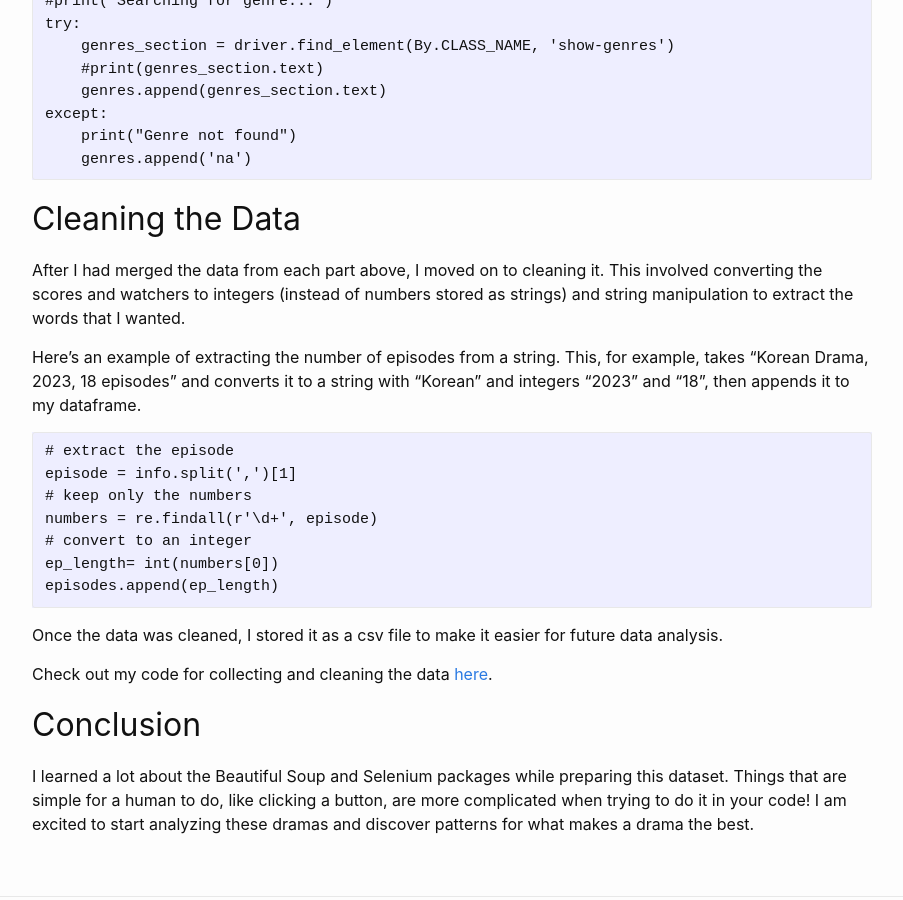
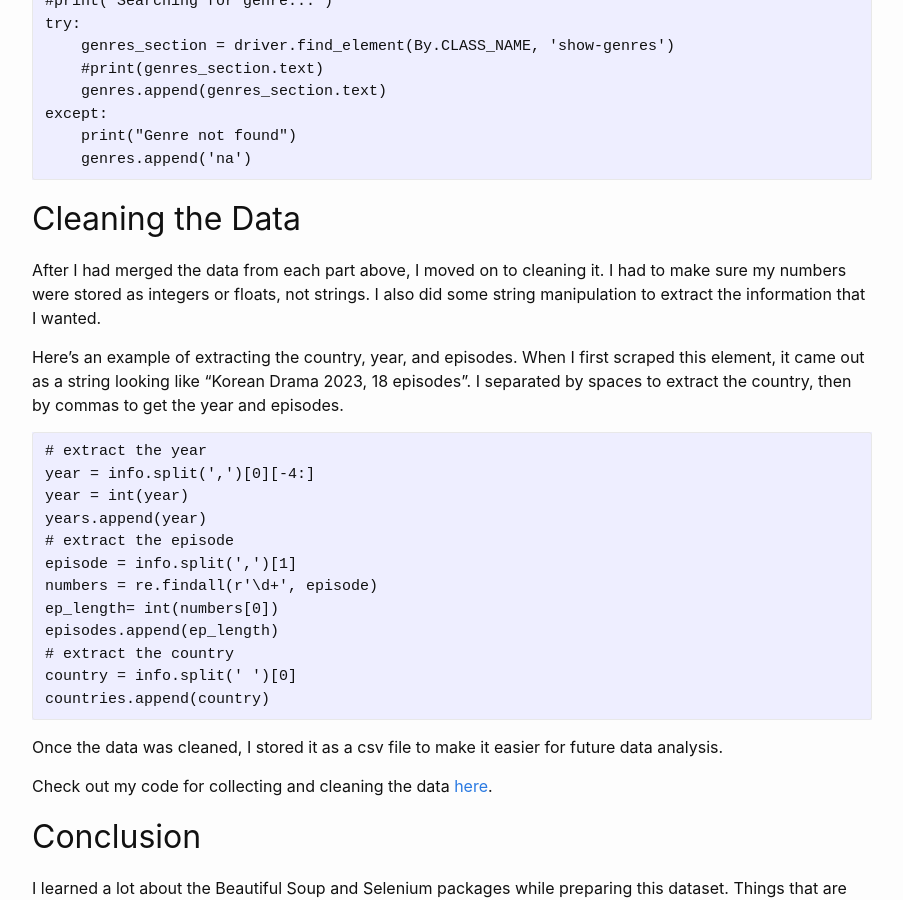
Before and after one commit to camilla47/camilla47.github.io, a Jekyll site: the page built from _posts/2023-12-09-data-collect.md, in a window 1280 px wide and 900 px high, scrolled down 2047 px. Shown: the whole window, without its empty margins (188-1091 px from the left). Built offline with Jekyll 4.4.1, drawn with Linux system fonts in a browser that asks for light colours; comment, search, counter and statistics services are not loaded.

Commit message:
string manip explanation

````diff
--- a/_posts/2023-12-09-data-collect.md
+++ b/_posts/2023-12-09-data-collect.md
@@ -75,18 +75,23 @@ except:
 ```
 
 ## Cleaning the Data
-After I had merged the data from each part above, I moved on to cleaning it. This involved converting the scores and watchers to integers (instead of numbers stored as strings) and string manipulation to extract the words that I wanted.
+After I had merged the data from each part above, I moved on to cleaning it. I had to make sure my numbers were stored as integers or floats, not strings. I also did some string manipulation to extract the information that I wanted.
 
-Here's an example of extracting the number of episodes from a string. This, for example, takes "Korean Drama, 2023, 18 episodes" and converts it to a string with "Korean" and integers "2023" and "18", then appends it to my dataframe.
+Here's an example of extracting the country, year, and episodes. When I first scraped this element, it came out as a string looking like "Korean Drama 2023, 18 episodes". I separated by spaces to extract the country, then by commas to get the year and episodes.
 
 ```
+# extract the year
+year = info.split(',')[0][-4:]
+year = int(year)
+years.append(year)
 # extract the episode
 episode = info.split(',')[1]
-# keep only the numbers
 numbers = re.findall(r'\d+', episode)
-# convert to an integer
 ep_length= int(numbers[0])
 episodes.append(ep_length)
+# extract the country
+country = info.split(' ')[0]
+countries.append(country)
 ```
 
 Once the data was cleaned, I stored it as a csv file to make it easier for future data analysis.
````
